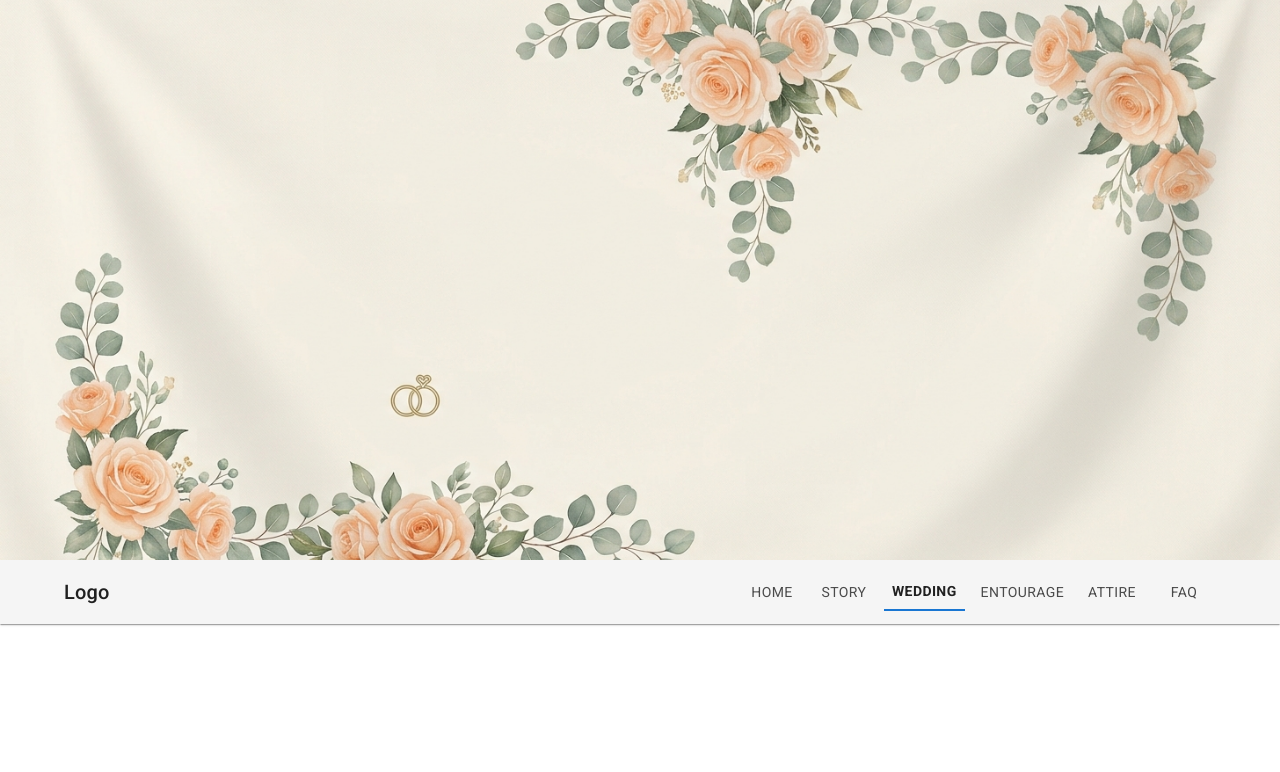
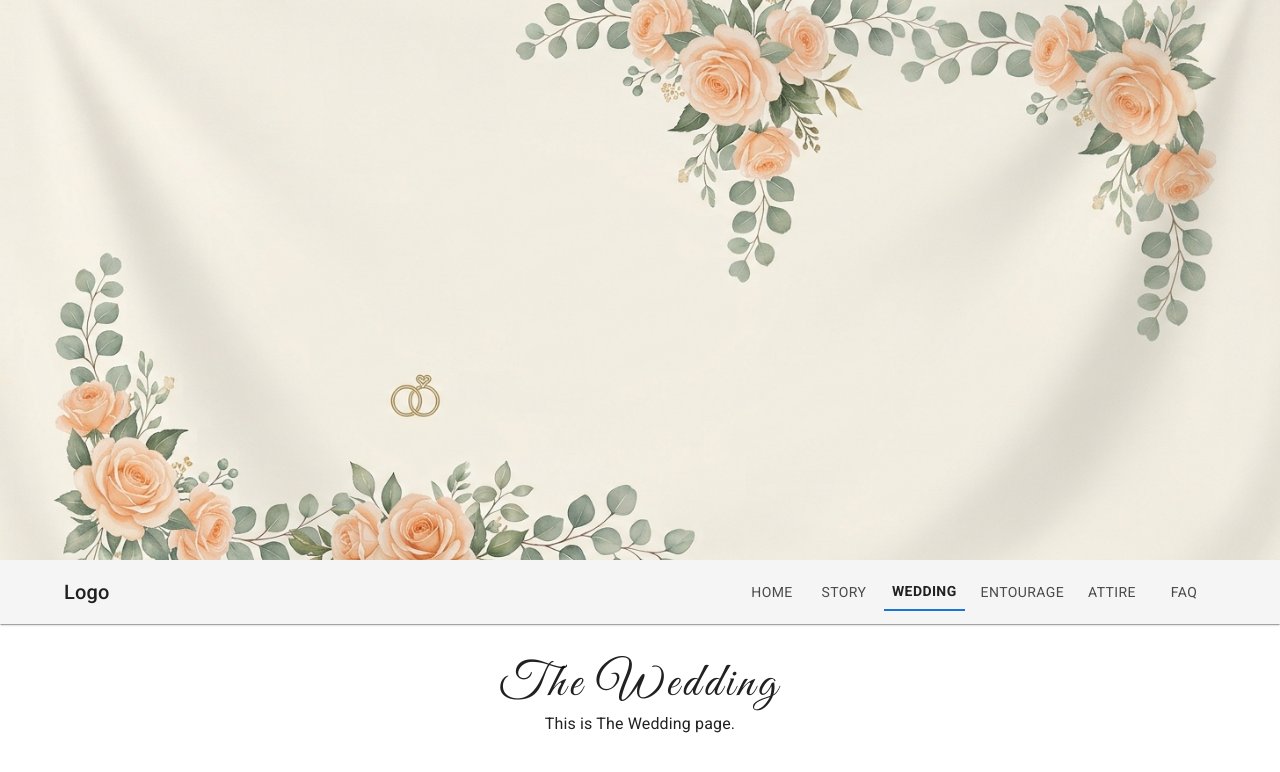
Before and after one commit to gutierrezjeralds/wedding-invitation, a React (Vite) app in the folder client/: page /wedding in a window 1280 px wide. Shown: the top 772 px of the page. Built offline with nearby package versions, Linux system fonts and the light colour scheme; a web font is replaced by a local one.

Commit message:
Commit chnages for applying all routes

```diff
--- a/client/src/App.jsx
+++ b/client/src/App.jsx
@@ -2,7 +2,12 @@ import { Routes, Route, useLocation } from 'react-router-dom';
 import Header from './components/views/Header';
 import Envelope from './components/views/contents/Envelope';
 import Home from './components/views/contents/Home';
-import TheWedding from './components/views/contents/TheWedding';
+import Story from './components/views/contents/Story';
+import Wedding from './components/views/contents/Wedding';
+import Entourage from './components/views/contents/Entourage';
+import Attire from './components/views/contents/Attire';
+import Faq from './components/views/contents/Faq';
+import Gift from './components/views/contents/Gift';
 
 export default function App() {
   const location = useLocation();
@@ -18,6 +23,12 @@ export default function App() {
       <Routes>
         <Route path="/" element={<Envelope />} />
         <Route path="/home" element={<Home />} />
+        <Route path="/story" element={<Story />} />
+        <Route path="/wedding" element={<Wedding />} />
+        <Route path="/entourage" element={<Entourage />} />
+        <Route path="/attire" element={<Attire />} />
+        <Route path="/faq" element={<Faq />} />
+        <Route path="/gift" element={<Gift />} />
       </Routes>
     </>
   );
--- a/client/src/components/views/contents/OurStory.jsx
+++ b/client/src/components/views/contents/Attire.jsx
@@ -1,15 +1,15 @@
 import { Container, Typography, Box } from '@mui/material';
 
-export default function OurStory() {
+export default function Attire() {
   return (
     <Container maxWidth="lg">
       <Box sx={{ py: 4 }}>
         <Typography variant="h3" component="h1" gutterBottom>
-          Our Story
+          Dress Code
         </Typography>
 
         <Typography variant="body1">
-          This is Our Story page.
+          This is Dress Code page.
         </Typography>
       </Box>
     </Container>
--- /dev/null
+++ b/client/src/components/views/contents/Faq.jsx
@@ -0,0 +1,17 @@
+import { Container, Typography, Box } from '@mui/material';
+
+export default function Attire() {
+  return (
+    <Container maxWidth="lg">
+      <Box sx={{ py: 4 }}>
+        <Typography variant="h3" component="h1" gutterBottom>
+          FAQ
+        </Typography>
+
+        <Typography variant="body1">
+          This is FAQ page.
+        </Typography>
+      </Box>
+    </Container>
+  );
+}
--- a/client/src/components/views/contents/DressCode.jsx
+++ b/client/src/components/views/contents/Gift.jsx
@@ -1,15 +1,15 @@
 import { Container, Typography, Box } from '@mui/material';
 
-export default function DressCode() {
+export default function Gift() {
   return (
     <Container maxWidth="lg">
       <Box sx={{ py: 4 }}>
         <Typography variant="h3" component="h1" gutterBottom>
-          Dress Code
+          Gift
         </Typography>
 
         <Typography variant="body1">
-          This is Dress Code page.
+          This is Gift page.
         </Typography>
       </Box>
     </Container>
--- a/client/src/components/views/contents/TheWedding.jsx
+++ b/client/src/components/views/contents/Story.jsx
@@ -1,15 +1,15 @@
 import { Container, Typography, Box } from '@mui/material';
 
-export default function TheWedding() {
+export default function Story() {
   return (
     <Container maxWidth="lg">
       <Box sx={{ py: 4 }}>
         <Typography variant="h3" component="h1" gutterBottom>
-          The Wedding
+          Our Story
         </Typography>
 
         <Typography variant="body1">
-          This is The Wedding page.
+          This is Our Story page.
         </Typography>
       </Box>
     </Container>
--- /dev/null
+++ b/client/src/components/views/contents/Wedding.jsx
@@ -0,0 +1,21 @@
+import { Link as RouterLink } from 'react-router-dom';
+import { useTranslation, Trans } from 'react-i18next';
+import { Container, Typography, Box } from '@mui/material';
+import { Text } from '../utils/MUIComponents';
+
+export default function Wedding() {
+    const { t: oI18n } = useTranslation();
+    return (
+        <Container maxWidth="lg">
+            <Box className="text-center" sx={{ py: 4 }}>
+                <Text letterSpacing="wide" variant="h3" className="great-vibes-regular">
+                    {oI18n("wedding_page_title")}
+                </Text>
+
+                <Typography variant="body1">
+                This is The Wedding page.
+                </Typography>
+            </Box>
+        </Container>
+    );
+}
--- a/client/src/locale/en.json
+++ b/client/src/locale/en.json
@@ -18,5 +18,6 @@
     "home_gettingMarried": "We're Getting Married!",
     "home_quote": "Two souls, one love, and a lifetime of moments yet to be written.",
     "home_page_title": "Everything You Need to Know",
-    "home_page_subtitle": "about our special day, thoughtfully gathered in one place."
+    "home_page_subtitle": "about our special day, thoughtfully gathered in one place.",
+    "wedding_page_title": "The Wedding"
 }
```
